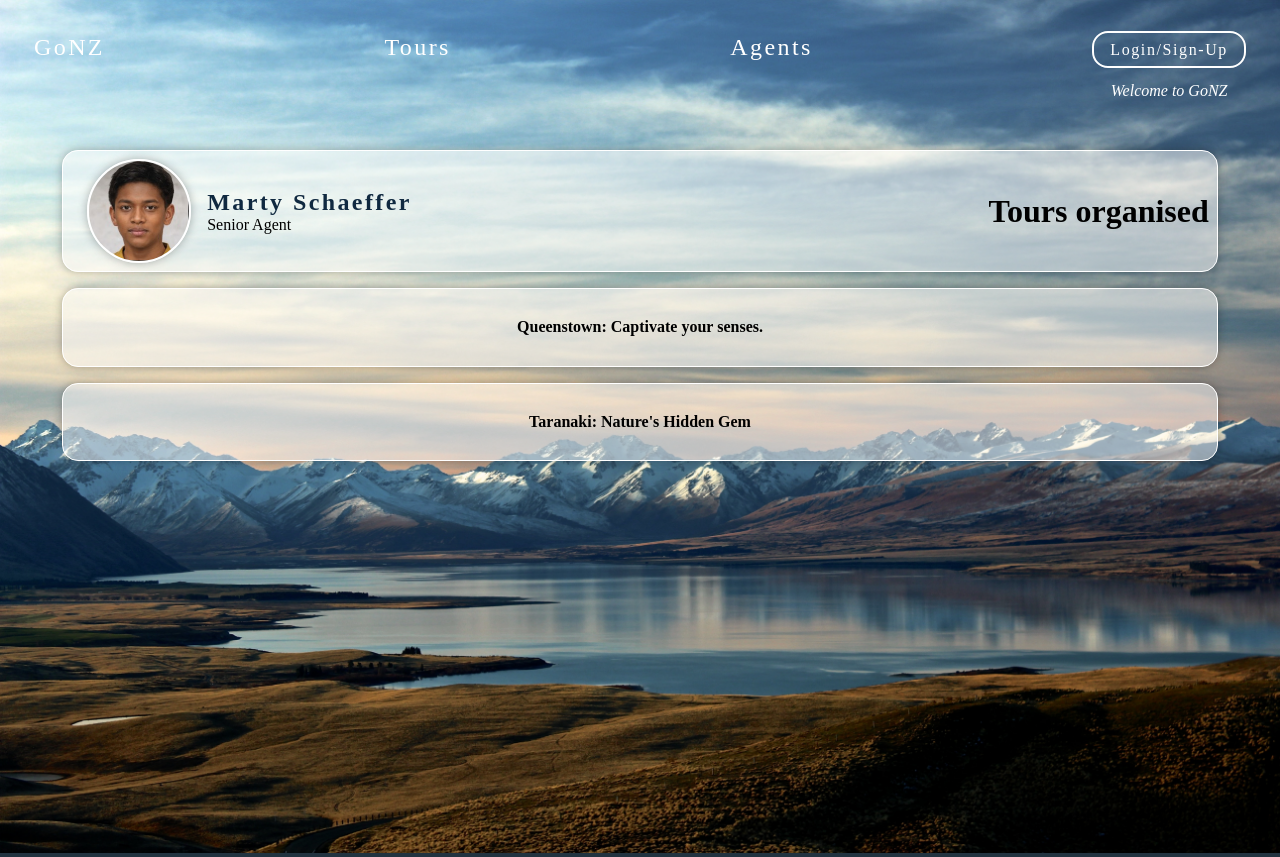
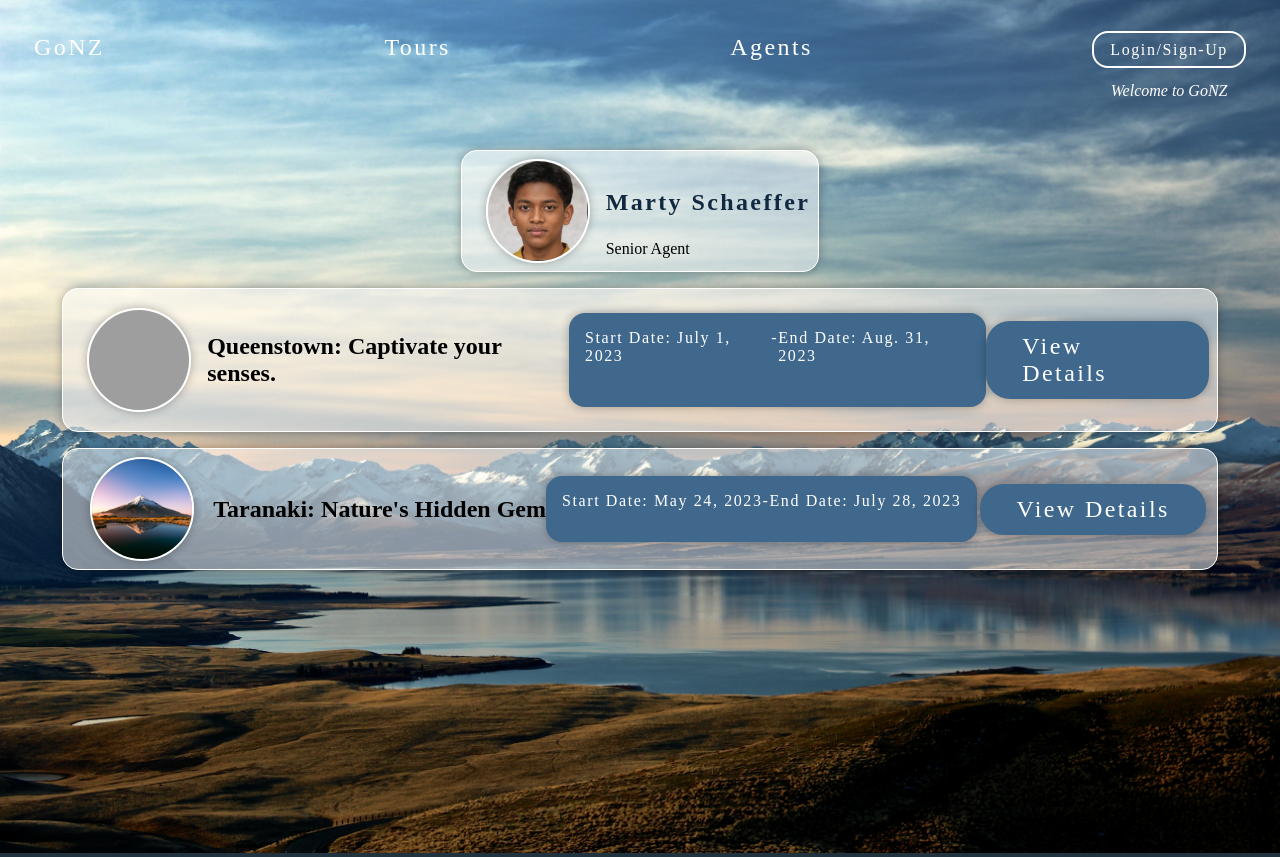
Before and after one commit to redblindbananaz/GoNZ, a Django app: page /agents/1/ in a window 1280 px wide. Run offline with Django 4.2, Linux system fonts and the light colour scheme; data comes from the database, SQL or seed files in the repository; grey boxes are pictures that could not be loaded.

Commit message:
finished agent details

```diff
--- a/agent/templates/agent/agent_detail.html
+++ b/agent/templates/agent/agent_detail.html
@@ -1,5 +1,5 @@
 {% extends "base.html" %} {% block content %}
-<div class="agent-container">
+<div class="agent-container2">
   <img
     src="/media/{{ agent.profile_pic}}"
     alt="Agent Picture"
@@ -9,11 +9,21 @@
     <h3>{{agent.name}}</h3>
     <span>{{agent.position}}</span>
   </div>
-  <h1>Tours organised</h1>
 </div>
+<div class="space"></div>
+<!-- Tour details... -->
 {% for tour in agent.tour_set.all %}
 <div class="agent-container">
-  <h4>{{ tour.name }}</h4>
-  <!-- Tour details... -->
+  <img class="profile" src="{{ tour.image.url }}" alt="Tour Image" />
+  <div class="mid">
+    <h2>{{ tour.name }}</h2>
+    <div class="dates">
+      <p>Start Date: {{ tour.start_date }}</p>
+      <p>-</p>
+      <p>End Date: {{ tour.end_date }}</p>
+    </div>
+  </div>
+
+  <a class="detail" href="{% url 'tour:tour_detail' tour.pk %}">View Details</a>
 </div>
 {% endfor %} {% endblock %}
--- a/static/css/style.css
+++ b/static/css/style.css
@@ -408,12 +408,13 @@ form {
   display: flex;
   flex-direction: column;
 }
+
 .agent-card h3 {
   font-size: 1.5em;
   font-weight: 600;
   letter-spacing: 0.1em;
   color: var(--picdark);
-  margin: 0;
+  justify-content: center;
 }
 .agent-card p {
   font-size: 1.2em;
@@ -444,3 +445,23 @@ form {
 }
 
 /* Agent Detail Section */
+.agent-container2 {
+  display: flex;
+  justify-content: space-around;
+  align-self: center;
+  align-items: center;
+  width: max-content;
+  flex-direction: row;
+  z-index: 5;
+  background-color: rgba(255, 255, 255, 0.5);
+  padding: 0.5em;
+  margin: 0.5em;
+  border-radius: 1em;
+  border: 1px solid white;
+  box-shadow: 0 0 10px rgba(0, 0, 0, 0.3);
+}
+.mid {
+  display: flex;
+  justify-content: center;
+  align-content: center;
+}
```
Also changed, not shown: Documentation Process.md (+1 -0 lines).
